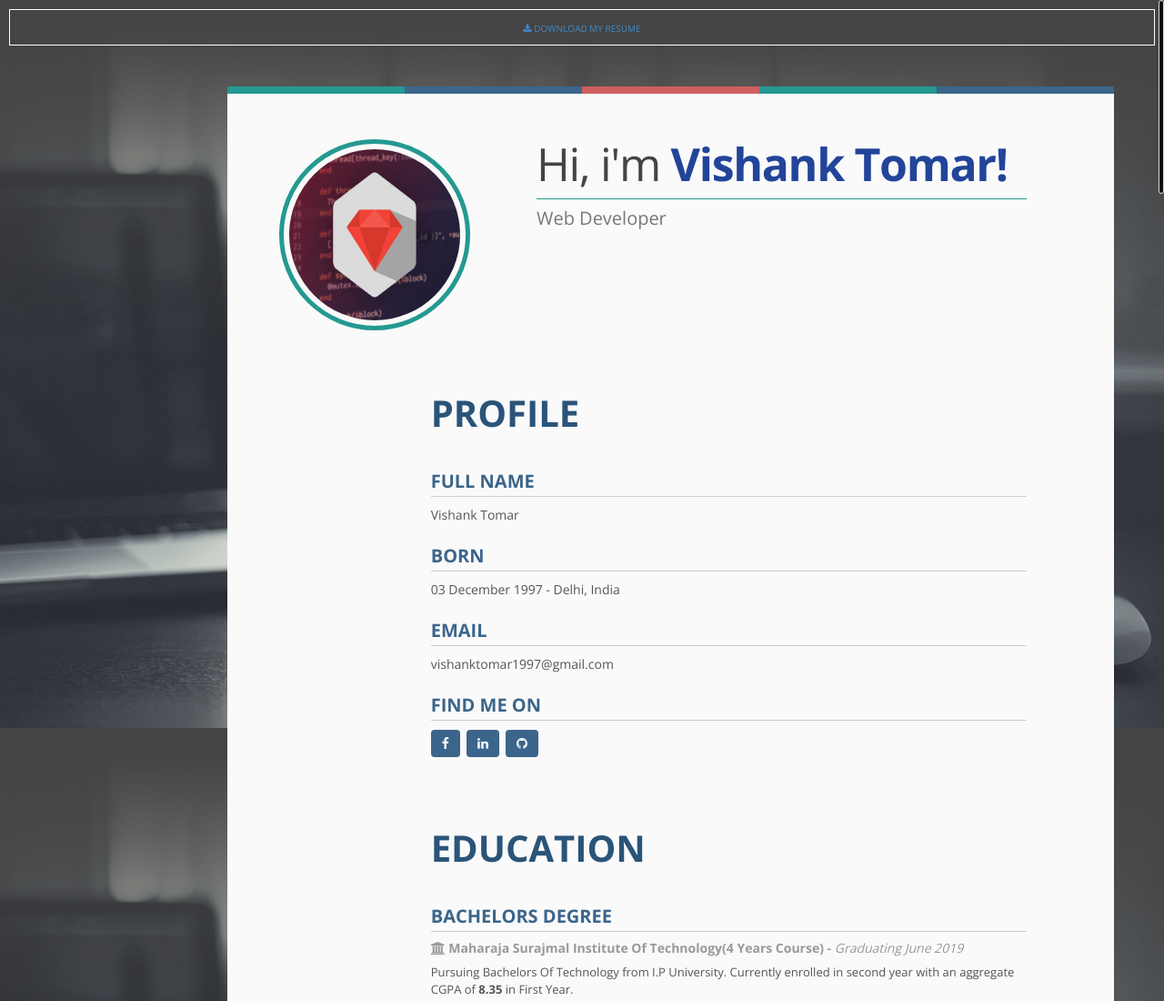
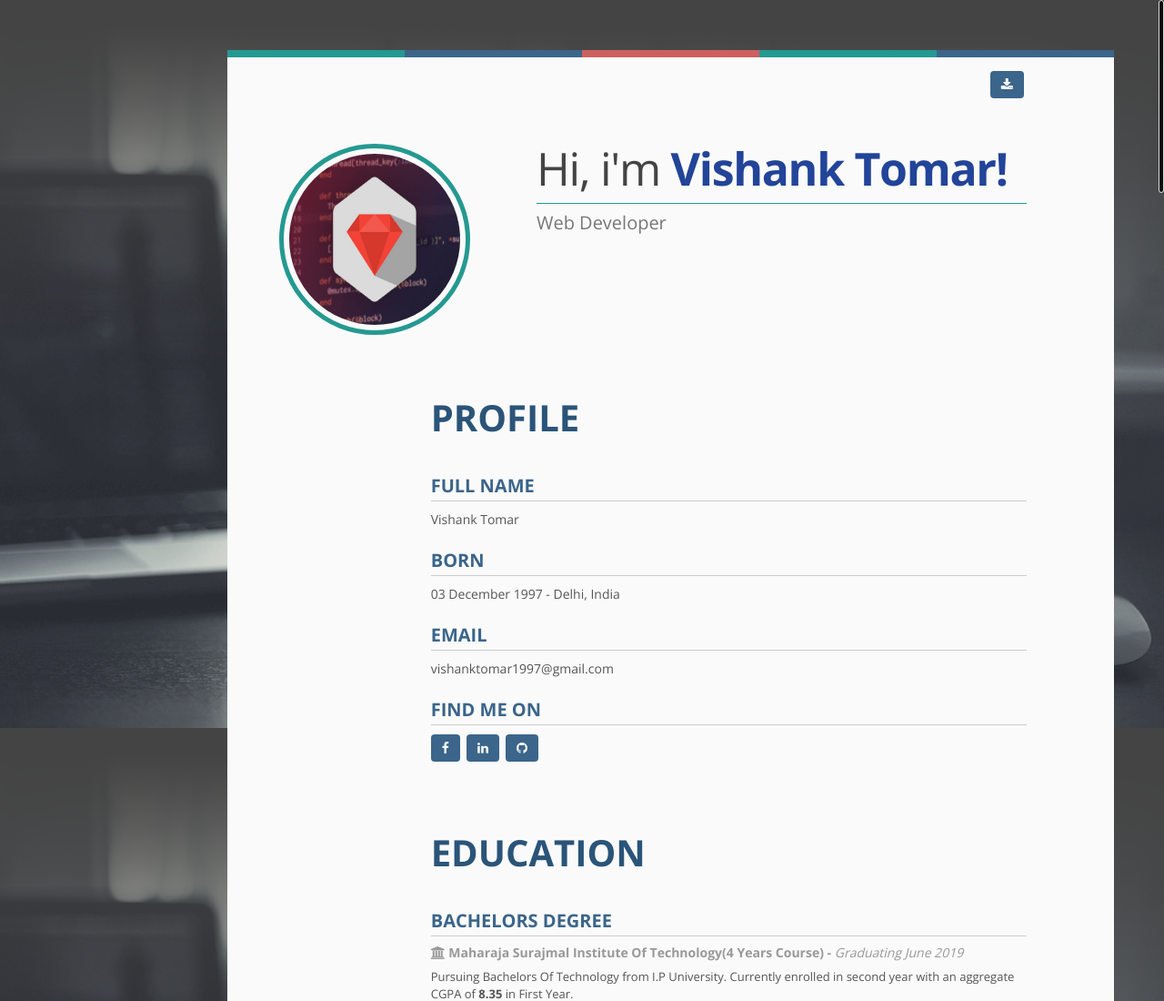
Before and after one commit to vishank1997/vishank1997.github.io, a plain HTML site: page index.html in a window 1280 px wide. Shown: the top 1100 px of the page at 91% size. Drawn offline with nearby package versions, Linux system fonts and the light colour scheme.

Commit message:
resume button added

```diff
--- a/index.html
+++ b/index.html
@@ -72,7 +72,7 @@
 </div>
 <!-- /End of Page loader
 ========================================================= -->
-<a href="Resources/Resume.pdf" download="Resume" class="btn btn-side-menu"><i class="fa fa-download"></i> Download my resume</a>
+
 
 <!-- CONTENT
 ========================================================= -->
@@ -90,7 +90,12 @@
     <!-- /Header Colors -->
     <!-- Beginning of Content -->
     <div class="col-md-10 col-sm-10 col-md-offset-2 col-sm-offset-1 resume-container">
-    <!-- =============== PROFILE INTRO ====================-->
+        <div class="row">
+        <div class="header-buttons col-md-10 col-md-offset-1">
+          <!-- Download Resume Button -->
+          <a href="Resources/Resume.pdf" download="Resume" class="btn btn-default btn-top-resume"><i class="fa fa-download"></i><span class="btn-hide-text">Download my resume</span></a>
+          </div></div>
+  <!-- =============== PROFILE INTRO ====================-->
       <div class="profile-intro row">
         <!-- Left Collum with Avatar pic -->
         <div class="col-md-4 profile-col">
```
